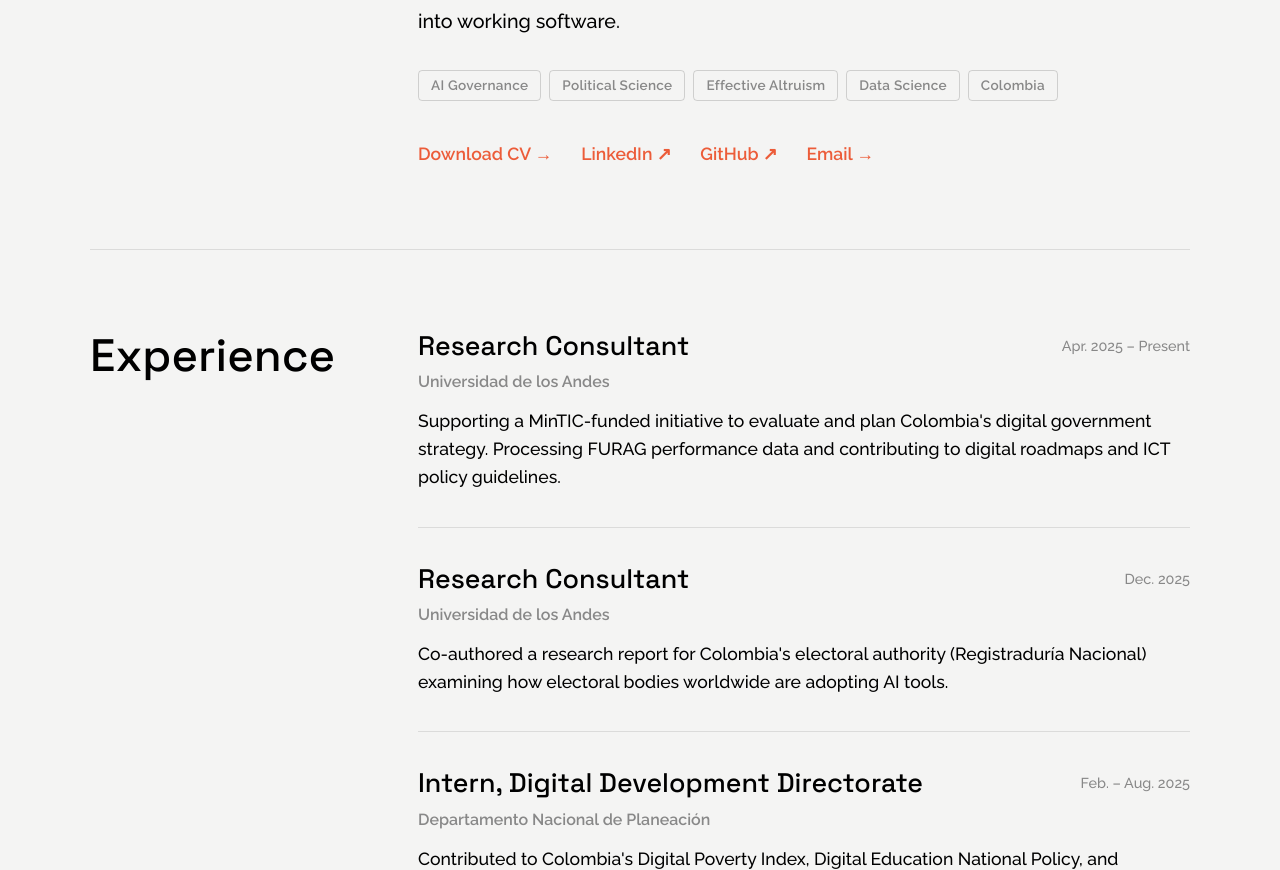
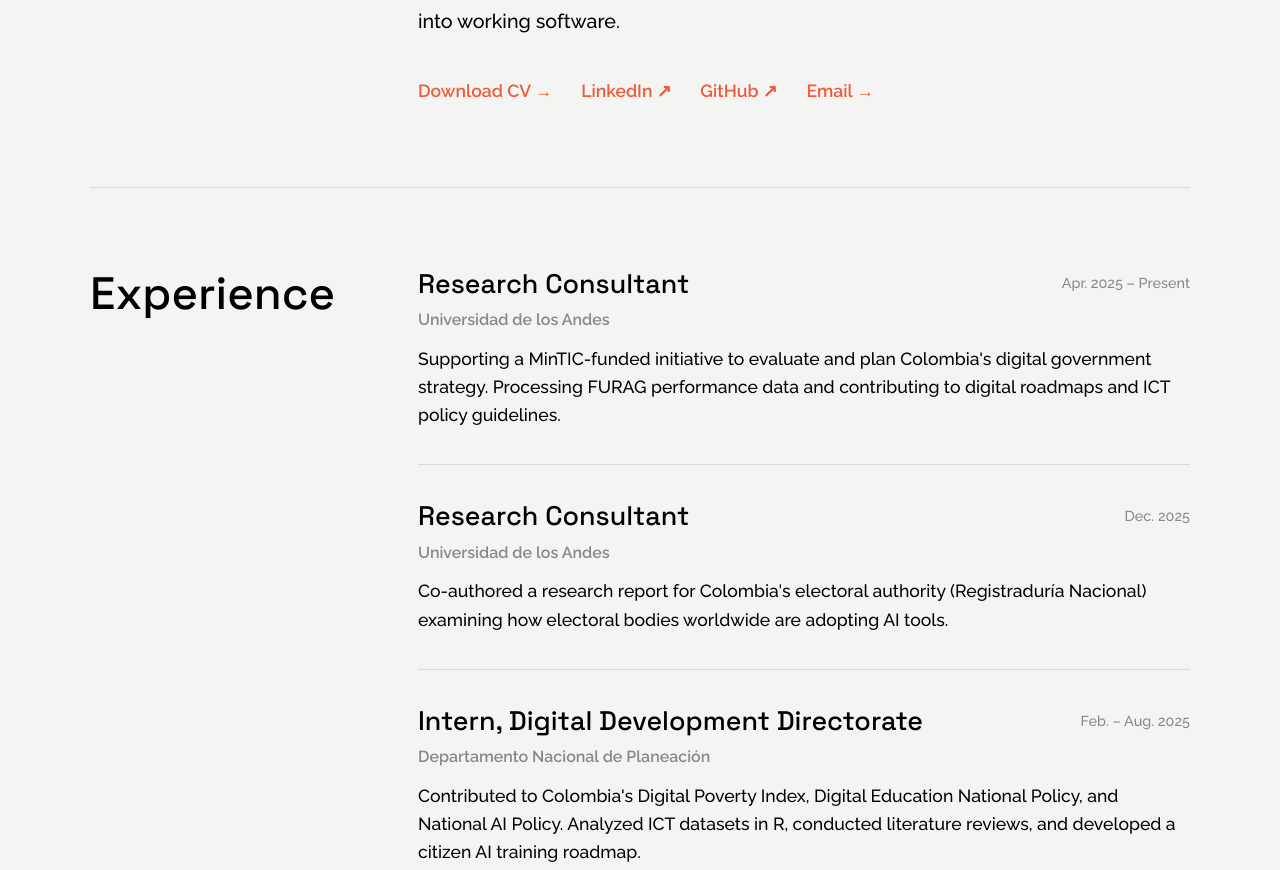
Before and after one commit to jgelves13/personal-site-v2, a plain HTML site: page index.html in a window 1280 px wide. Shown: the part 1195-2065 px from the top of the page. Drawn offline with Linux system fonts and the light colour scheme.

Commit message:
remove about tags

```diff
--- a/index.html
+++ b/index.html
@@ -124,14 +124,6 @@
          data-es="También construyo con agentes de IA. Uso herramientas como Claude Code para convertir preguntas de investigación en software funcional.">
         I also build with AI agents. I use tools like Claude Code to turn research questions into working software.
       </p>
-
-      <div class="tags reveal" style="margin-top:2rem">
-        <span class="tag">AI Governance</span>
-        <span class="tag">Political Science</span>
-        <span class="tag">Effective Altruism</span>
-        <span class="tag">Data Science</span>
-        <span class="tag">Colombia</span>
-      </div>
 
       <div class="about-links reveal" style="margin-top:2.5rem">
         <a id="cvDownload" href="assets/CV Jose Gelves (EN).pdf" target="_blank" class="text-link"
```
